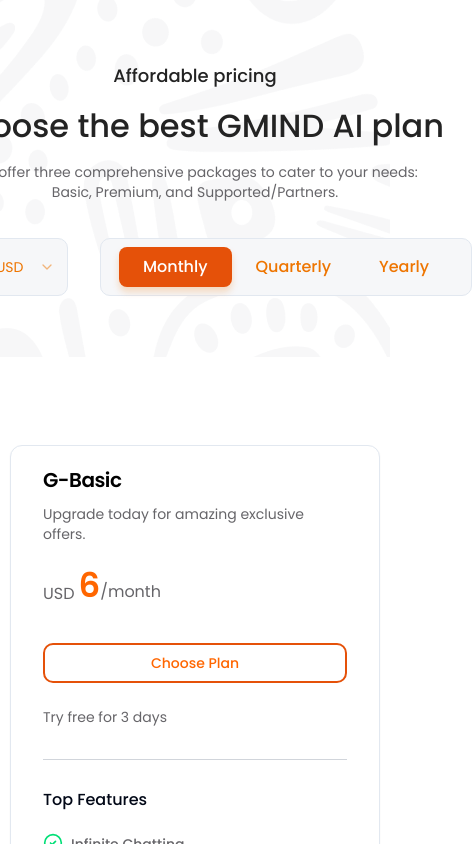
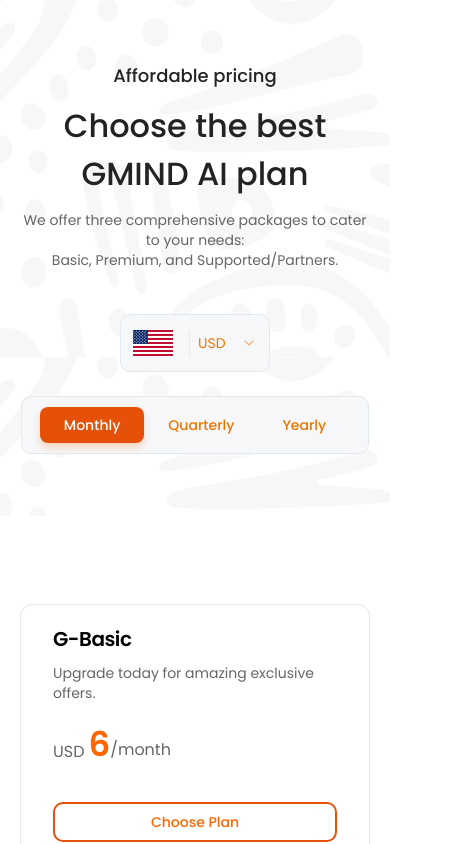
Before and after one commit to ZubairImtiaz3/Stripe-Flutterflow-Nextjs-Pricing, a Next.js app: page / in a window 390 px wide. Shown: the top 844 px of the page, 472 px wide, since content can reach past the window. Built offline with nearby package versions, Linux system fonts and the light colour scheme.

Commit message:
fix responsiveness

```diff
--- a/app/globals.css
+++ b/app/globals.css
@@ -35,6 +35,8 @@
       --radius: 0.75rem;
 
       --gradient: linear-gradient(0deg, rgba(255, 255, 255, 0.2), rgba(255, 255, 255, 0.2)), #E55109;
+
+      --gradient-light: linear-gradient(0deg, rgba(255, 255, 255, 0.8), rgba(255, 255, 255, 0.8)), #E55109;
     }
 
     .dark {
--- a/app/page.tsx
+++ b/app/page.tsx
@@ -55,8 +55,8 @@
 
   return (
     <>
-      <div className="bg-pricing-hero w-full h-[22.313rem] flex justify-center items-center">
-        <div className="flex flex-col justify-center items-center max-w-[31.5rem] text-center space-y-3">
+      <div className="bg-pricing-hero w-full flex justify-center items-center">
+        <div className="flex flex-col justify-center items-center max-w-[21.5rem] sm:max-w-[31.5rem] text-center space-y-3 py-[3.875rem]">
           <p className="text-lg font-medium text-primary">Affordable pricing</p>
           <h3 className="text-[2rem] font-medium text-primary">
             Choose the best GMIND AI plan
@@ -65,14 +65,14 @@
             We offer three comprehensive packages to cater to your needs:
             <br /> Basic, Premium, and Supported/Partners.
           </p>
-          <div className="flex justify-center space-x-8 items-end">
+          <div className="flex flex-wrap sm:flex-nowrap justify-center sm:space-x-8 items-end pt-8 sm:pt-0">
             <CurrencyDropDown onValueChange={handleCurrencyChange} />
             <PricingSwitch onSwitch={togglePricingPeriod} />
           </div>
         </div>
       </div>
 
-      <div className="py-14">
+      <div className="py-14 px-5 sm:px-0">
         <section className="flex flex-col sm:flex-row sm:flex-wrap justify-center gap-8 mt-8">
           {plans.map((plan) => {
             return (
--- a/components/pricing.tsx
+++ b/components/pricing.tsx
@@ -45,13 +45,22 @@
 export const PricingSwitch = ({ onSwitch }: PricingSwitchProps) => (
   <Tabs defaultValue="0" className="mx-auto pt-6" onValueChange={onSwitch}>
     <TabsList className="py-7 px-[1.125rem]">
-      <TabsTrigger value="0" className="text-[#EE7500] text-base px-6 py-2">
+      <TabsTrigger
+        value="0"
+        className="text-[#EE7500] text-sm sm:text-base px-6 py-2"
+      >
         Monthly
       </TabsTrigger>
-      <TabsTrigger value="1" className="text-[#EE7500] text-base px-6 py-2">
+      <TabsTrigger
+        value="1"
+        className="text-[#EE7500] text-sm sm:text-base px-6 py-2"
+      >
         Quarterly
       </TabsTrigger>
-      <TabsTrigger value="2" className="text-[#EE7500] text-base px-6 py-2">
+      <TabsTrigger
+        value="2"
+        className="text-[#EE7500] text-sm sm:text-base px-6 py-2"
+      >
         Yearly
       </TabsTrigger>
     </TabsList>
@@ -159,14 +168,14 @@
         className={cn(
           `relative max-w-[23.125rem] flex flex-col justify-between py-1 ${
             popular
-              ? "border-[#EE7500] border-2 rounded-b-lg"
+              ? "border-[#EE7500] border-2 rounded-b-lg mt-10 lg:mt-0"
               : "border-[rgba(0, 31, 115, 0.1)] rounded-lg"
           } mx-auto sm:mx-0`
         )}
       >
         <div>
           {popular && (
-            <div className="absolute font-semibold text-sm text-white [background:var(--gradient)] text-center py-3 rounded-t-lg w-[23.15rem] top-[-2.5rem] right-[-2px]">
+            <div className="absolute font-semibold text-sm text-white [background:var(--gradient)] text-center py-3 rounded-t-lg sm:w-[23.15rem] w-[101%] top-[-2.5rem] right-[-2px]">
               Most Popular
             </div>
           )}
@@ -193,10 +202,9 @@
                   )}
                   <div
                     className={cn(
-                      "w-max px-2.5 rounded-[0.938rem] h-fit text-sm py-1 bg-zinc-200 text-black dark:bg-zinc-800 dark:text-white",
+                      "w-max px-2.5 rounded-[0.938rem] h-fit text-sm py-1 font-semibold text-[#FF6600] [background:var(--gradient-light)]",
                       {
-                        "bg-gradient-to-r from-orange-400 to-rose-400 dark:text-black ":
-                          popular,
+                        popular,
                       }
                     )}
                   >
```
